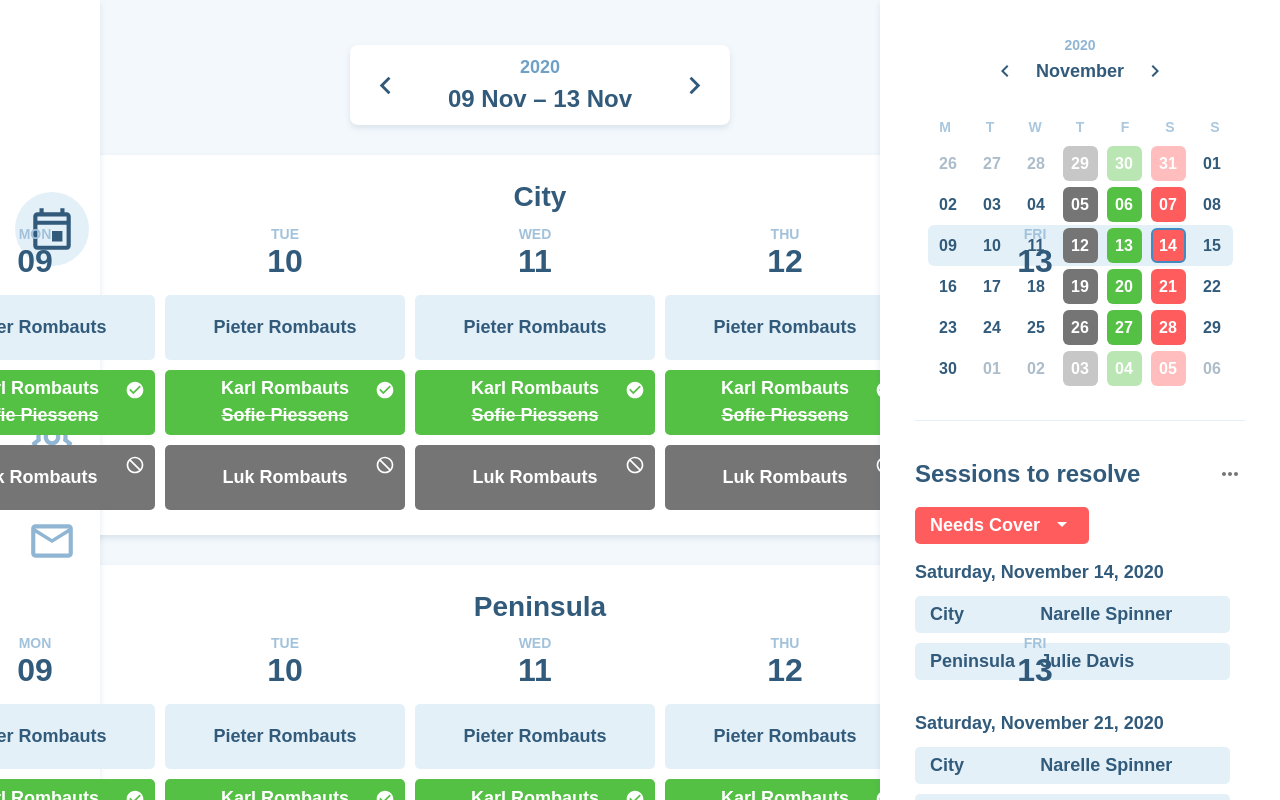
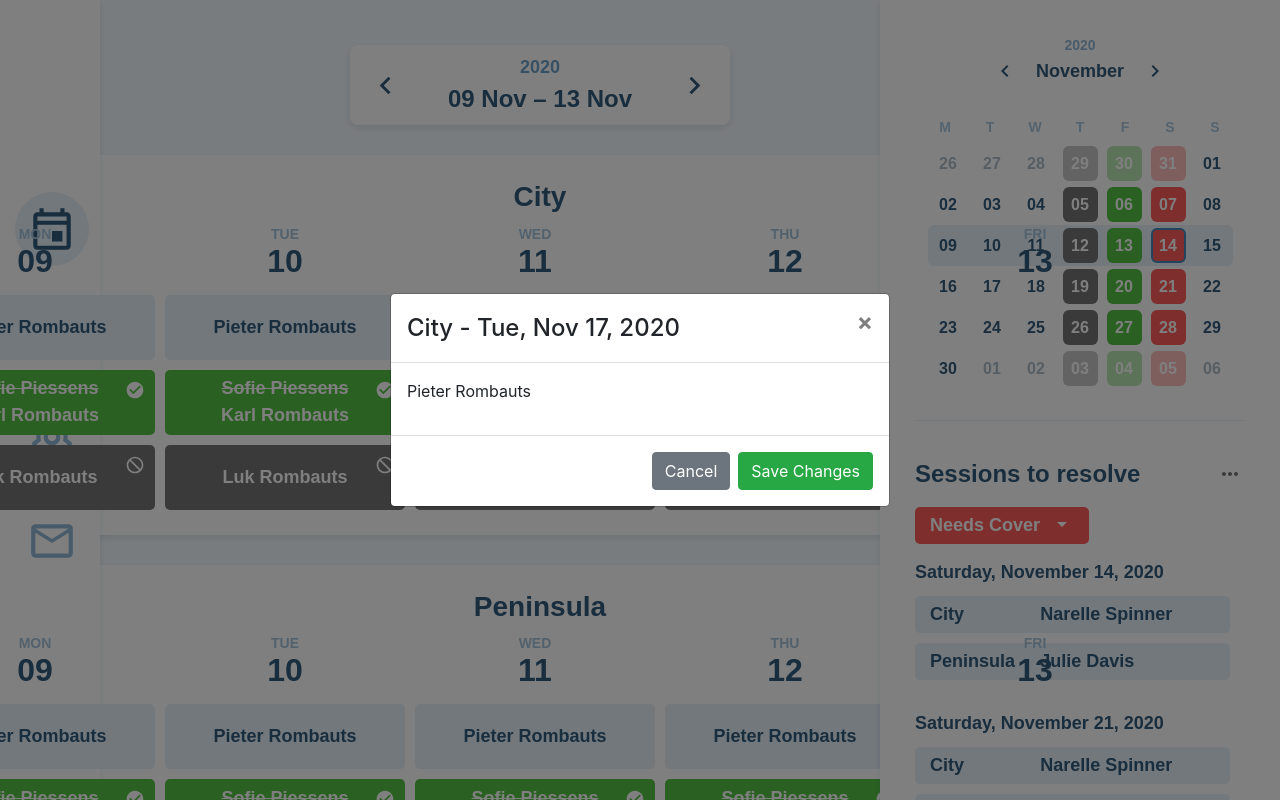
Before and after one commit to pieterrombauts/cover-scheduler-frontend, a React (Create React App) app: page / in a window 1280 px wide. Shown: the top 800 px of the page. Built offline with nearby package versions, Linux system fonts and the light colour scheme; the HTML template or start-up script is replaced by a standard one.

Commit message:
Add unstyled modal box from week overview

```diff
--- a/public/electron.js
+++ b/public/electron.js
@@ -19,6 +19,7 @@ function createWindow () {
   // Maximise the window on launch
   mainWindow.once('ready-to-show', () => {
     mainWindow.maximize();
+    mainWindow.setMenuBarVisibility(false);
     mainWindow.show();
   })
 
--- a/src/App.tsx
+++ b/src/App.tsx
@@ -3,6 +3,7 @@ import 'App.css';
 import styled from 'styled-components';
 import StyledLeftSidebar from 'components/LeftSidebar'
 import StyledRightSidebar from 'components/RightSidebar'
+import ModalRoot from 'components/modals/ModalRoot';
 
 interface AppProps {
   className?: string;
@@ -11,6 +12,7 @@ interface AppProps {
 const App: React.FC<AppProps> = ( props ) => {
   return (
     <div className={props.className}>
+        <ModalRoot />
         <StyledLeftSidebar />
         <StyledRightSidebar />
     </div>
--- /dev/null
+++ b/src/components/modals/ModalRoot.tsx
@@ -0,0 +1,38 @@
+import React from 'react';
+import { RootState } from 'redux/reducers'
+import { connect, ConnectedProps } from 'react-redux';
+import { showModal, hideModal } from 'redux/slices/modalSlice'
+import StyledSessionModal from 'components/modals/SessionModal'
+
+interface ModalRootProps {
+  className?: string;
+}
+
+const mapState = (state: RootState) => ({
+  modalType: state.modalReducer.modalType,
+  modalProps: state.modalReducer.modalProps
+})
+
+const connector = connect(mapState, { showModal, hideModal });
+type PropsFromRedux = ConnectedProps<typeof connector>;
+type Props = PropsFromRedux & ModalRootProps;
+
+const MODAL_COMPONENTS: {[key: string]: any} = {
+  "SESSION": StyledSessionModal
+}
+
+const ModalRoot: React.FC<Props> = ( props ) => {
+  const handleClose = () => {
+    props.showModal({ modalType: null, modalProps: {}});
+    console.log("Modal close ran...");
+  }
+
+  if (props.modalType === null) {
+    return null;
+  } else {
+    const ModalComponent = MODAL_COMPONENTS[props.modalType!];
+    return <ModalComponent onHide={handleClose} {...props.modalProps} />;
+  }
+}
+
+export default connector(ModalRoot);
--- /dev/null
+++ b/src/components/modals/SessionModal.tsx
@@ -0,0 +1,39 @@
+import React from 'react';
+import styled from 'styled-components';
+import Modal from 'react-bootstrap/Modal';
+import Button from 'react-bootstrap/Button';
+import { Session } from 'customTypes/session';
+import { capitalise } from 'utils/stringFuncs'
+import { DateTime } from 'luxon';
+
+interface SessionModalProps {
+  className?: string;
+  onHide: () => void;
+  session: Session;
+}
+
+const SessionModal: React.FC<SessionModalProps> = ( props ) => {
+  return(
+    <div className={props.className}>
+      <Modal show={true} onHide={props.onHide} centered>
+        <Modal.Header closeButton>
+          <Modal.Title>{`${capitalise(props.session.practice)} - ${DateTime.fromISO(props.session.date).toFormat("ccc, DD")}`}</Modal.Title>
+        </Modal.Header>
+        <Modal.Body>
+          <p>{props.session.name}</p>
+        </Modal.Body>
+        <Modal.Footer>
+          <Button variant={"secondary"} onClick={props.onHide}>
+            Cancel
+          </Button>
+          <Button variant={"success"} onClick={props.onHide}>
+            Save Changes
+          </Button>
+        </Modal.Footer>
+      </Modal>
+    </div>
+  );
+}
+
+export default styled(SessionModal)`
+`;
--- a/src/components/overview/PracticeCalSessions.tsx
+++ b/src/components/overview/PracticeCalSessions.tsx
@@ -20,7 +20,7 @@ const connector = connect(mapState, {});
 type PropsFromRedux = ConnectedProps<typeof connector>;
 type Props = PropsFromRedux & PracticeCalSessionsProps;
 
-const sessions_list: Session[] = [{name: "Pieter Rombauts", cover_name: "Karl Rombauts", status: STATUS.NORMAL, date: DateTime.local()}, {name: "Sofie Piessens", cover_name: "Karl Rombauts", status: STATUS.COVERED, date: DateTime.local()}, {name: "Luk Rombauts", cover_name: "Karl Rombauts", status: STATUS.CLOSED, date: DateTime.local()}]
+const sessions_list: Session[] = [{id: 1, name: "Pieter Rombauts", cover_name: "Karl Rombauts", practice: "city", status: STATUS.NORMAL, date: "2020-11-17"}, {id: 2, name: "Sofie Piessens", cover_name: "Karl Rombauts", practice: "city", status: STATUS.COVERED, date: "2020-11-17"}, {id: 3, name: "Luk Rombauts", cover_name: "Karl Rombauts", practice: "city", status: STATUS.CLOSED, date: "2020-11-17"}]
 
 const PracticeCalSessions: React.FC<Props> = ( props ) => {
   return(
--- a/src/components/overview/Session.tsx
+++ b/src/components/overview/Session.tsx
@@ -1,5 +1,8 @@
 import React from 'react';
 import styled from 'styled-components';
+import { RootState } from 'redux/reducers'
+import { connect, ConnectedProps } from 'react-redux';
+import { showModal, hideModal } from 'redux/slices/modalSlice'
 import { Session } from 'customTypes/session'
 import { STATUS } from 'constants/session'
 import CheckCircleIcon from '@material-ui/icons/CheckCircle';
@@ -12,11 +15,21 @@ interface SessionListProps {
   session: Session;
 }
 
-const SessionList: React.FC<SessionListProps> = ( props ) => {
+const mapState = (state: RootState) => ({})
+
+const connector = connect(mapState, { showModal, hideModal });
+type PropsFromRedux = ConnectedProps<typeof connector>;
+type Props = PropsFromRedux & SessionListProps;
+
+const SessionList: React.FC<Props> = ( props ) => {
+  const handleClick = () => {
+    props.showModal({ modalType: "SESSION", modalProps: { session: props.session }});
+  }
+
   return(
-    <div className={props.className}>
+    <div className={props.className} onClick={handleClick}>
+      <p className="name">{props.session.name}</p>
       <p className="cover_name">{props.session.cover_name}</p>
-      <p className="name">{props.session.name}</p>
       {props.session.status === STATUS.COVERED && <CheckCircleIcon className={"status_icon"} fontSize={"small"}/>}
       {props.session.status === STATUS.CLOSED && <NotInterestedIcon className={"status_icon"} fontSize={"small"}/>}
       {props.session.status === STATUS.UNCOVERED && <ErrorIcon className={"status_icon"} fontSize={"small"}/>}
@@ -36,7 +49,7 @@ const backgroundColor = (status: STATUS) => {
   }
 }
 
-export default styled(SessionList)`
+const StyledSessionList = styled(SessionList)`
   position: relative;
   display: flex;
   flex-direction: column;
@@ -46,6 +59,11 @@ export default styled(SessionList)`
   width: 240px;
   border-radius: 5px;
   background-color: ${props => backgroundColor(props.session.status)};
+
+  &:hover {
+    cursor: pointer;
+    filter: brightness(97%);
+  }
 
   p {
     margin: 0px;
@@ -72,3 +90,5 @@ export default styled(SessionList)`
     color: white;
   }
 `;
+
+export default connector(StyledSessionList);
--- a/src/customTypes/session.ts
+++ b/src/customTypes/session.ts
@@ -2,8 +2,10 @@ import { STATUS } from 'constants/session'
 import { DateTime } from 'luxon'
 
 export type Session = {
+  id: number;
   name: string;
   cover_name: string;
+  practice: string;
   status: STATUS;
-  date: DateTime;
+  date: string;
 }
--- a/src/redux/reducers/index.ts
+++ b/src/redux/reducers/index.ts
@@ -1,8 +1,10 @@
 import { combineReducers } from '@reduxjs/toolkit';
 import calendarReducer from 'redux/slices/calendarSlice';
+import modalReducer from 'redux/slices/modalSlice';
 
 const rootReducer = combineReducers({
-  calendarReducer
+  calendarReducer,
+  modalReducer
 });
 
 export type RootState = ReturnType<typeof rootReducer>;
--- /dev/null
+++ b/src/redux/slices/modalSlice.ts
@@ -0,0 +1,21 @@
+import { createSlice } from '@reduxjs/toolkit';
+import { STATUS } from 'constants/session';
+import { DateTime } from 'luxon';
+
+const modalSlice = createSlice({
+  name: 'modal',
+  initialState: { modalType: 'SESSION' as (null | string), modalProps: { session: {id: 1, name: "Pieter Rombauts", cover_name: "Karl Rombauts", practice: "city", status: STATUS.NORMAL, date: "2020-11-17"}} as {}},
+  reducers: {
+    showModal(state, action) {
+      state.modalType = action.payload.modalType;
+      state.modalProps = action.payload.modalProps;
+    },
+    hideModal(state) {
+      state.modalType = null;
+      state.modalProps = {};
+    }
+  }
+})
+
+export const { showModal, hideModal } = modalSlice.actions;
+export default modalSlice.reducer;
--- /dev/null
+++ b/src/utils/stringFuncs.ts
@@ -0,0 +1,3 @@
+export const capitalise = (string: string) => {
+  return string.charAt(0).toUpperCase() + string.slice(1);
+}
```
